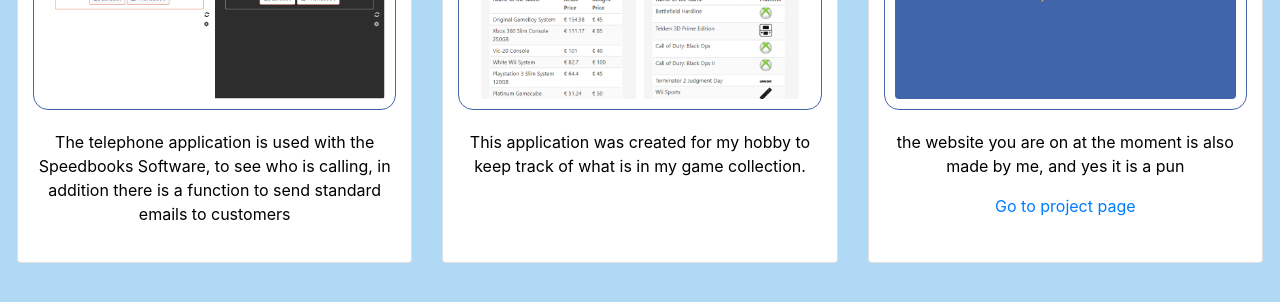
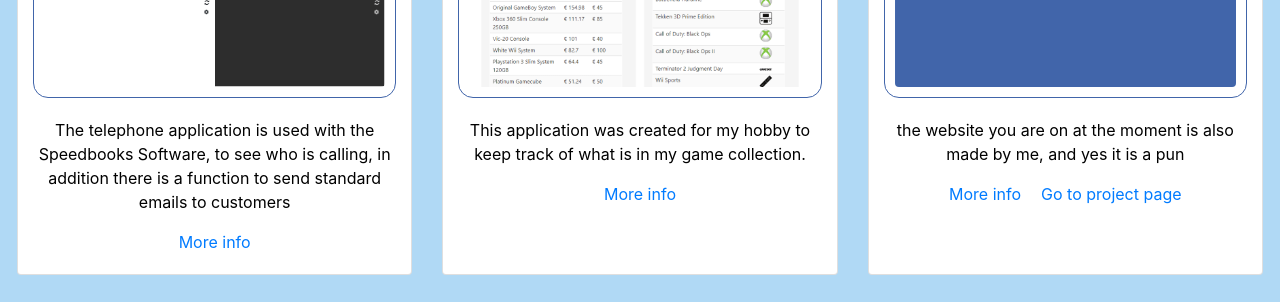
Before and after one commit to Metal-Eagle/porfolio, a Vue app: page / in a window 1280 px wide. Shown: the part 1244-1546 px from the top of the page. Built offline with nearby package versions, Linux system fonts and the light colour scheme.

Commit message:
- Added routes

```diff
--- a/package.json
+++ b/package.json
@@ -17,7 +17,8 @@
     "jquery": "^3.5.1",
     "mdue": "^0.1.2",
     "popper.js": "^1.16.1",
-    "vue": "^3.0.0"
+    "vue": "^3.0.0",
+    "vue-router": "^4.0.0-rc.3"
   },
   "devDependencies": {
     "@vue/cli-plugin-babel": "~4.5.0",
--- a/src/App.vue
+++ b/src/App.vue
@@ -1,88 +1,18 @@
+
 <template>
   <!-- Add NavBar -->
-  <navBar
-    :githubWebsite="appSettings.githubWebsite"
-    :linkedInWebsite="appSettings.linkedInWebsite"
-  />
-  <!-- Add AboutSection -->
-  <aboutSection
-    :userName="appSettings.name"
-    :subtitle="appSettings.aboutSubtitle"
-  />
-  <!-- Add projectSection -->
-  <projectsSection :projects="appSettings.projects" />
-  <!-- Add contactSection -->
-  <contactSection
-    :githubWebsite="appSettings.githubWebsite"
-    :linkedInWebsite="appSettings.linkedInWebsite"
-    :title="appSettings.contactTitle"
-    :text="appSettings.contactText"
-  />
-  <!-- Add footerSection -->
-  <footerSection :userName="appSettings.name" />
+  <navBar />
+  <router-view />
 </template>
 
 <script>
-//import reactive form vue
-import { reactive } from "vue";
-
 // import navBar
-import navBar from "./components/navBar";
-
-// import all sections
-import aboutSection from "./components/webPageSections/aboutSection";
-import projectsSection from "./components/webPageSections/projectsSection";
-import contactSection from "./components/webPageSections/contactSection";
-import footerSection from "./components/webPageSections/footerSection";
+import navBar from "@/components/navBar";
 
 export default {
   name: "HomePage",
   components: {
     navBar,
-    projectsSection,
-    aboutSection,
-    footerSection,
-    contactSection,
-  },
-  setup() {
-    const appSettings = reactive({
-      name: "Jeroen",
-      aboutSubtitle:
-        "I am a junior developer always looking for new things to learn",
-      contactTitle: "Let's work together...",
-      contactText: "How do you take your coffee?",
-      githubWebsite: "https://github.com/Metal-Eagle",
-      linkedInWebsite: "https://www.linkedin.com/in/jeroen-hof-98725111b/",
-      projects: [
-        {
-          id: 1,
-          name: "Phone App For Speedbooks",
-          website: null,
-          description:
-            "The telephone application is used with the Speedbooks Software, to see who is calling, in addition there is a function to send standard emails to customers",
-          image: "PhoneApp.png",
-        },
-        {
-          id: 2,
-          name: "Game Collector",
-          website: null,
-          description:
-            "This application was created for my hobby to keep track of what is in my game collection.",
-          image: "GameCollector.png",
-        },
-        {
-          id: 3,
-          name: "Protofolio website",
-          website: 'https://github.com/Metal-Eagle/portfolio',
-          description:
-            "the website you are on at the moment is also made by me, and yes it is a pun",
-          image: "protofolio.png",
-        },
-      ],
-    });
-    return {
-      appSettings,
-    };
   },
 };
 </script>
--- a/src/components/navBar.vue
+++ b/src/components/navBar.vue
@@ -25,20 +25,21 @@
           <a class="nav-link" href="#contact">Contact</a>
         </li>
       </ul>
-      <div class="form-inline">
+      <!-- TODO: make website links -->
+      <!-- <div class="form-inline">
         <a class="navBar-icons" :href="githubWebsite" target="_blank">
           <Github class="icon" />
         </a>
         <a class="navBar-icons" :href="linkedInWebsite" target="_blank">
           <Linkedin class="icon" />
         </a>
-      </div>
+      </div> -->
     </div>
   </nav>
 </template>
 
 <script>
-import { Github, Linkedin } from "mdue";
+// import { Github, Linkedin } from "mdue";
 
 export default {
   props: {
@@ -52,8 +53,8 @@ export default {
     },
   },
   components: {
-    Github,
-    Linkedin,
+    // Github,
+    // Linkedin,
   },
 };
 </script>
--- a/src/components/webPageProjects/projectShow.vue
+++ b/src/components/webPageProjects/projectShow.vue
@@ -7,7 +7,10 @@
 
   <div class="card-body">
     <p class="card-text">{{ description }}</p>
-    <a v-show="website" :href="website" class="card-link" target="_blank" >Go to project page</a>
+    <a class="card-link" href="#">More info</a>
+    <a v-show="website" :href="website" class="card-link" target="_blank"
+      >Go to project page</a
+    >
   </div>
 </template>
 
--- a/src/main.js
+++ b/src/main.js
@@ -5,7 +5,12 @@ import App from './App.vue'
 // import bootstrap css
 import 'bootstrap'
 import "bootstrap/dist/css/bootstrap.min.css";
+// import custom css style
 import "./assets/css/style.css";
+// import Vue Router
+import router from './router'
+
 
 let mainApp = createApp(App)
+mainApp.use(router)
 mainApp.mount('#app')
--- /dev/null
+++ b/src/router/index.js
@@ -0,0 +1,19 @@
+import {
+    createWebHistory,
+    createRouter
+} from "vue-router";
+import Home from "@/views/homePage.vue";
+
+
+const routes = [{
+    path: "/",
+    name: "Home",
+    component: Home,
+}];
+
+const router = createRouter({
+    history: createWebHistory(),
+    routes,
+});
+
+export default router;
--- /dev/null
+++ b/src/views/homePage.vue
@@ -0,0 +1,79 @@
+<template>
+  <!-- Add AboutSection -->
+  <aboutSection
+    :userName="appSettings.name"
+    :subtitle="appSettings.aboutSubtitle"
+  />
+  <!-- Add projectSection -->
+  <projectsSection :projects="appSettings.projects" />
+  <!-- Add contactSection -->
+  <contactSection
+    :githubWebsite="appSettings.githubWebsite"
+    :linkedInWebsite="appSettings.linkedInWebsite"
+    :title="appSettings.contactTitle"
+    :text="appSettings.contactText"
+  />
+  <!-- Add footerSection -->
+  <footerSection :userName="appSettings.name" />
+</template>
+
+<script>
+//import reactive form vue
+import { reactive } from "vue";
+
+// import all sections
+import aboutSection from "@/components/webPageSections/aboutSection";
+import projectsSection from "@/components/webPageSections/projectsSection";
+import contactSection from "@/components/webPageSections/contactSection";
+import footerSection from "@/components/webPageSections/footerSection";
+
+export default {
+  name: "HomePage",
+  components: {
+    projectsSection,
+    aboutSection,
+    footerSection,
+    contactSection,
+  },
+  setup() {
+    const appSettings = reactive({
+      name: "Jeroen",
+      aboutSubtitle:
+        "I am a junior developer always looking for new things to learn",
+      contactTitle: "Let's work together...",
+      contactText: "How do you take your coffee?",
+      githubWebsite: "https://github.com/Metal-Eagle",
+      linkedInWebsite: "https://www.linkedin.com/in/jeroen-hof-98725111b/",
+      projects: [
+        {
+          id: 1,
+          name: "Phone App For Speedbooks",
+          website: null,
+          description:
+            "The telephone application is used with the Speedbooks Software, to see who is calling, in addition there is a function to send standard emails to customers",
+          image: "PhoneApp.png",
+        },
+        {
+          id: 2,
+          name: "Game Collector",
+          website: null,
+          description:
+            "This application was created for my hobby to keep track of what is in my game collection.",
+          image: "GameCollector.png",
+        },
+        {
+          id: 3,
+          name: "Protofolio website",
+          website: "https://github.com/Metal-Eagle/portfolio",
+          description:
+            "the website you are on at the moment is also made by me, and yes it is a pun",
+          image: "protofolio.png",
+        },
+      ],
+    });
+    return {
+      appSettings,
+    };
+  },
+};
+</script>
```
Also changed, not shown: src/components/webPageProjects/projectPage.vue (added, +7 -0 lines), 1 other file (tests, documents, lock files or other folders).
